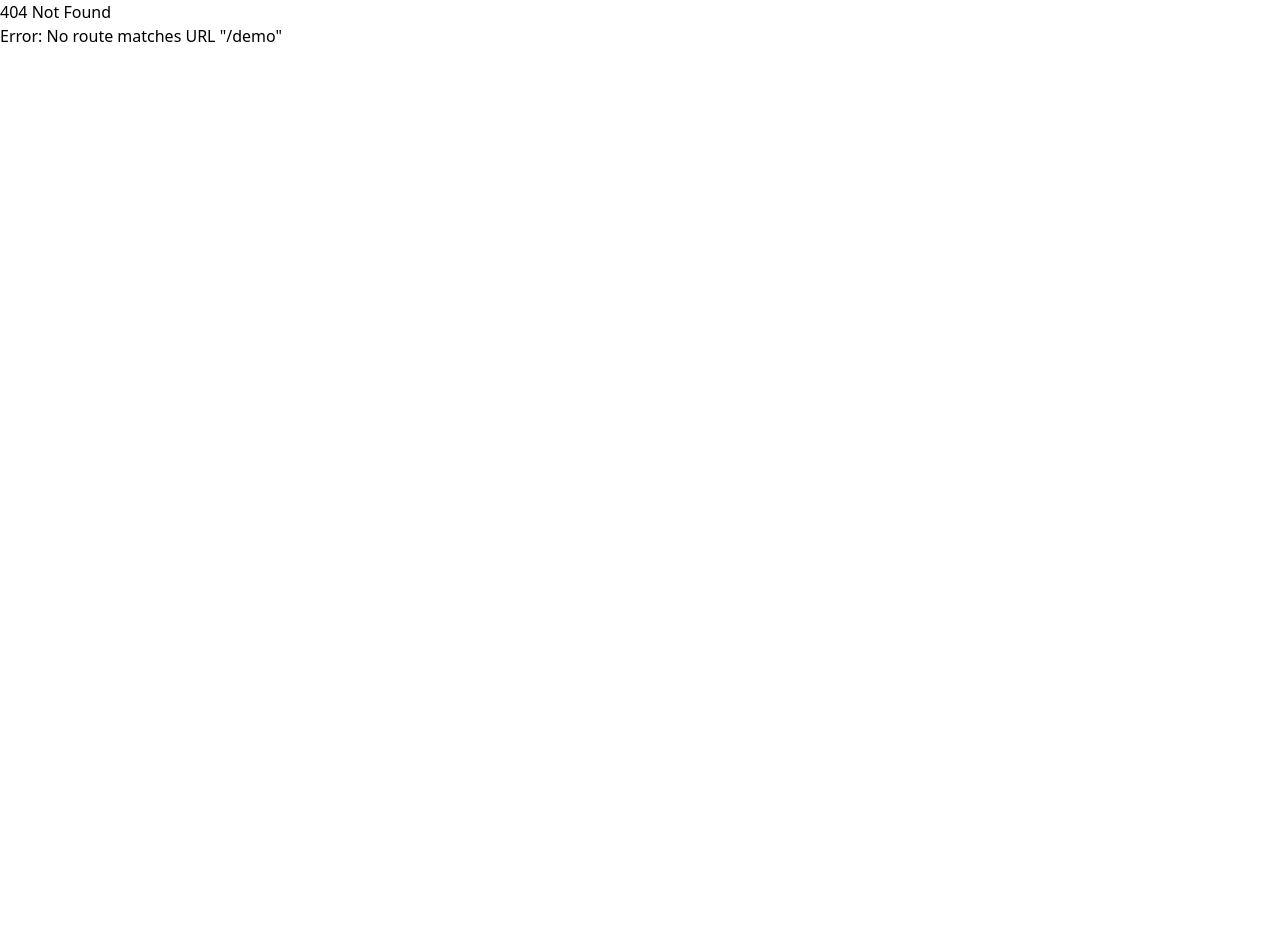
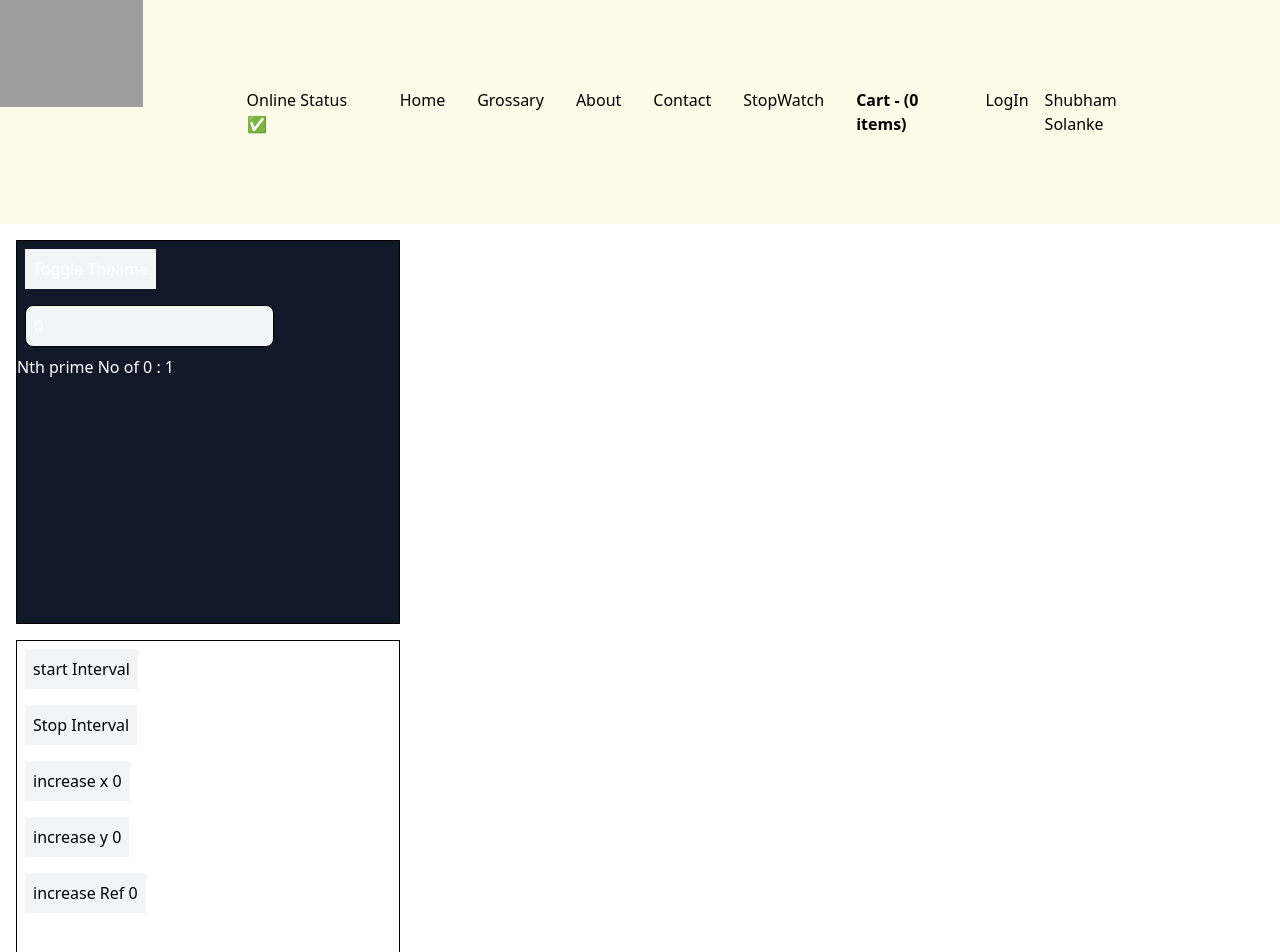
Before and after one commit to shubhamdeshmukh1994/Namste-React, a React (Vite) app: page /demo in a window 1280 px wide. Before the commit this address had no page. Shown: the top 952 px of the page. Before the commit the page ends 800 px from the top, so only its background shows below. Built offline with nearby package versions, Linux system fonts and the light colour scheme; grey boxes are pictures that could not be loaded.

Commit message:
usememo use ref and stopwatch added

```diff
--- a/src/componant/Header.jsx
+++ b/src/componant/Header.jsx
@@ -33,6 +33,9 @@ const Header = () => {
             <Link to="/contact">Contact</Link>
           </li>
           <li className="px-4">
+            <Link to="/stop-watch">StopWatch</Link>
+          </li>
+          <li className="px-4">
             <Link to="/cart" className="font-bold">Cart - ({cartItems.length} items)</Link>
           </li>
 
--- /dev/null
+++ b/src/componant/demo/Demo.jsx
@@ -0,0 +1,35 @@
+import { useMemo, useState } from "react";
+import findPrime from "../../utils/primeNumber"
+
+const Demo = ()=>{
+    const [text, setText] = useState(0);
+    const [isDarkTheame, setIsDarkTheame]= useState(true);
+    console.log("Rendering...")
+    const prime = useMemo(()=> findPrime(text),[text]);
+    return(
+        <div className={
+            "m-4 p4 w-96 h-96 border border-black"+
+            (isDarkTheame && " bg-gray-900 text-white")}
+        >
+            <div>
+                <button
+                className="m-2 p-2 bg-gray-100"
+                onClick={()=>{setIsDarkTheame(!isDarkTheame)}}
+                >Toggle Theame</button>
+            </div>
+            <div>
+                <input
+                className="m-2 p-2 border border-black rounded-lg bg-gray-100"
+                type="number"
+                value={text}
+                onChange={(e)=>setText(e.target.value)}
+                ></input>
+            </div>
+            <div>
+                <h1>Nth prime No of {text} : {prime}</h1>
+            </div>
+        </div>
+    )
+}
+
+export default Demo;
--- /dev/null
+++ b/src/componant/demo/Demo2.jsx
@@ -0,0 +1,77 @@
+import { useEffect, useMemo, useRef, useState } from "react";
+import findPrime from "../../utils/primeNumber"
+
+const Demo2 = ()=>{
+    const [isDarkTheame, setIsDarkTheame]= useState(true);
+    const [y, setY] = useState(0);
+    console.log("Rendering...")
+    let x = 0;
+    const z = useRef(0);
+    /** not z=0 but {current:0} */
+    const i = useRef(null);
+    // useEffect(()=>{
+    //     i.current = setInterval(()=>{
+    //         console.log("Interval "+ Math.random())
+    //     },1000);
+
+    //    return(()=>{
+    //     clearInterval(i.current);
+    //    })
+    // },[])
+    return(
+        <div className={
+            "m-4 p4 w-96 h-96 border border-black"}
+        >
+            <div>
+                <button
+                className="m-2 p-2 bg-gray-100"
+                onClick={()=>{
+                    i.current = setInterval(()=>{
+                        console.log("Interval "+ Math.random())
+                    },1000);
+                }}
+                >start Interval</button>
+            </div>
+            <div>
+                <button
+                className="m-2 p-2 bg-gray-100"
+                onClick={()=>{
+                    clearInterval(i.current)
+                }}
+                >Stop Interval</button>
+            </div>
+            <div>
+                <button
+                className="m-2 p-2 bg-gray-100"
+                onClick={()=>{
+                    x=x+1;
+                    console.log("x = : ",x)
+                }}
+                >increase x {x}</button>
+            </div>
+            <div>
+                <button
+                className="m-2 p-2 bg-gray-100"
+                onClick={()=>{
+                    setY(y+1)
+                    console.log("y = : ",y)
+                }}
+                >increase y {y}</button>
+            </div>
+             <div>
+                <button
+                className="m-2 p-2 bg-gray-100"
+                onClick={()=>{
+                    z.current = z.current+1;
+                    console.log("z = ",z.current)
+                }}
+                >increase Ref {z.current}</button>
+            </div>
+
+
+
+        </div>
+    )
+}
+
+export default Demo2;
--- /dev/null
+++ b/src/componant/stopWatch/StopWatch.jsx
@@ -0,0 +1,66 @@
+import { useEffect, useRef, useState } from "react";
+
+const StopWatch = () => {
+  const [time, setTime] = useState(0);
+  const [timerRunning, setTimerRunning] = useState(false);
+  const intervalRef = useRef(0);
+  useEffect(() => {
+    return () => clearInterval(intervalRef.current);
+  }, []);
+  const startTimer = () => {
+    if (!timerRunning) {
+      setTimerRunning(true);
+      intervalRef.current = setInterval(() => {
+        console.log("interval : " + time);
+        return setTime((prevTime) => prevTime + 10);
+      }, 10);
+    } else {
+      clearInterval(intervalRef.current);
+      setTimerRunning(false);
+    }
+  };
+  const stopInterval = () => {
+    clearInterval(intervalRef.current);
+    setTimerRunning(false);
+    setTime(0);
+  };
+  const hours = Math.floor(time / 3600000);
+  const minutes = Math.floor((time % 3600000) / 60000);
+  const seconds = Math.floor((time % 60000) / 1000);
+  const milliseconds = Math.floor((time % 1000) / 10);
+  return (
+    <div className="justify-center m-4 p-4 h-96 w-6/12 bg-gray-100 rounded-lg border border-black">
+      <h1 className="text-center font-bold">Stop Watch</h1>
+      <div>
+        <div className="justify-center text-center flex m-2 p-2 font-bold">
+          <div className="m-2 p-2">
+            <h1>
+              {String(hours).padStart(2, "0")} :
+              {String(minutes).padStart(2, "0")} :
+              {String(seconds).padStart(2, "0")} :
+              {String(milliseconds).padStart(2, "0")}
+            </h1>
+          </div>
+        </div>
+        <div className="justify-center text-center flex m-5 p-5">
+          <button
+            className="m-2 p-2 w-20 rounded-lg bg-green-500"
+            onClick={() => {
+              startTimer();
+            }}
+          >
+            {!timerRunning ? (time === 0 ? "Start" : "Restart") : "Pause"}
+          </button>
+          <button
+            className="m-2 p-2 w-20 rounded-lg bg-red-500"
+            onClick={() => stopInterval()}
+          >
+            Reset
+          </button>
+        </div>
+      </div>
+    </div>
+  );
+};
+
+export default StopWatch;
--- /dev/null
+++ b/src/utils/primeNumber.js
@@ -0,0 +1,26 @@
+function isPrime(num) {
+    if (num <= 1) {
+        return false;
+    }
+    for (let i = 2; i <= Math.sqrt(num); i++) {
+        if (num % i === 0) {
+            return false;
+        }
+    }
+    return true;
+}
+
+const findPrime = (n)=>{
+    let count = 0;
+    let num = 2;
+
+    while (count < n) {
+        if (isPrime(num)) {
+            count++;
+        }
+        num++;
+    }
+    return num - 1;
+}
+
+export default findPrime;
```
Also changed, not shown: src/App.js (+11 -0 lines).
